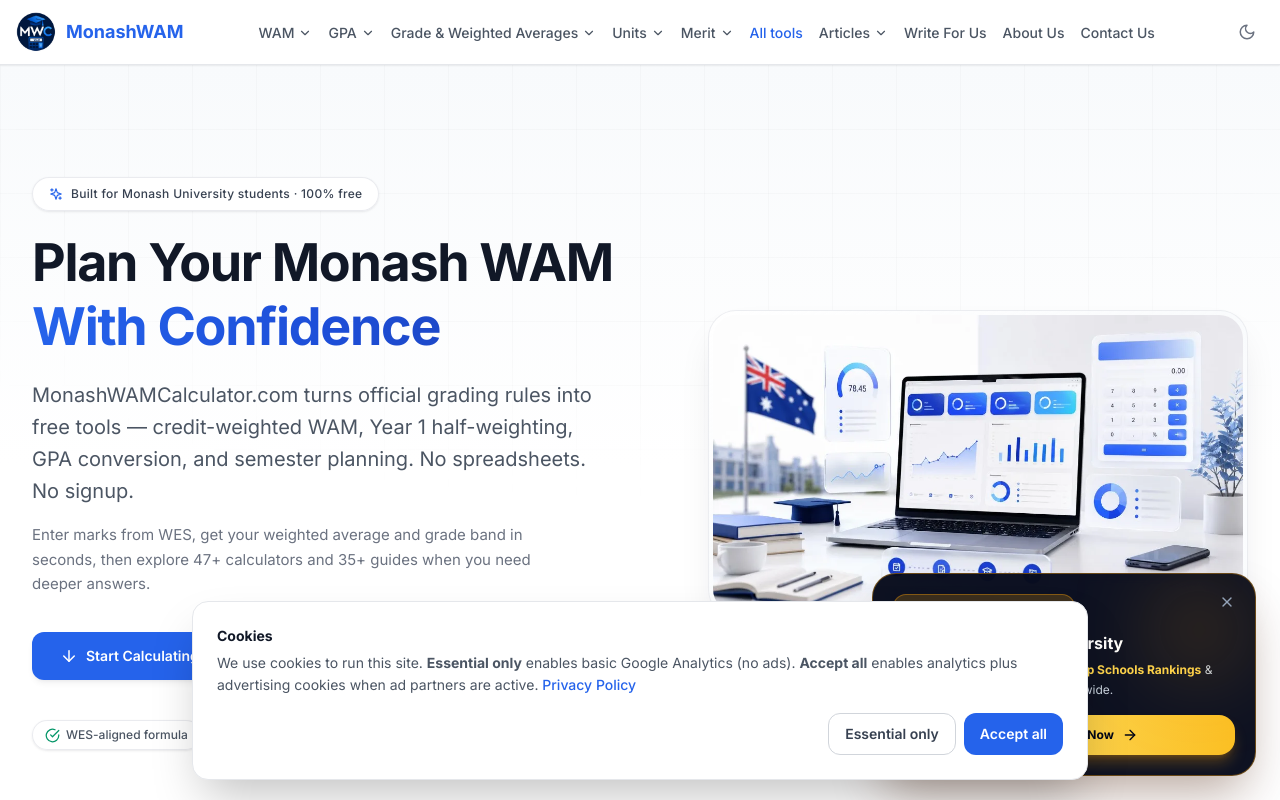
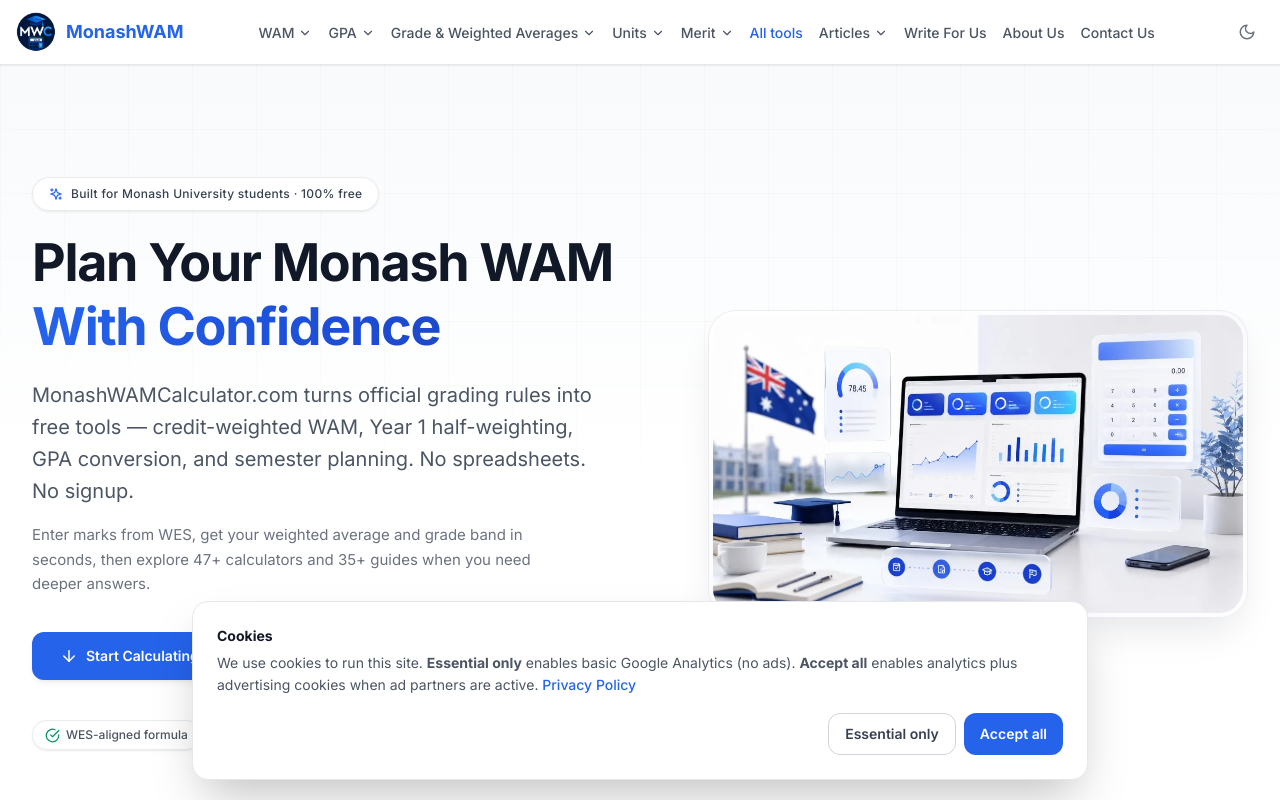
Before and after one commit to asbusiness276-cyber/monash-wam-calculator, a React (Vite) app: page / in a window 1280 px wide. Shown: the top 800 px of the page. Built offline with nearby package versions, Linux system fonts and the light colour scheme.

Commit message:
Enforce strict limit of maximum 1 ad banner per page

```diff
--- a/src/App.tsx
+++ b/src/App.tsx
@@ -4,7 +4,6 @@
 import Footer from './components/Footer';
 import CookieConsent from './components/CookieConsent';
 import PageLoader from './components/PageLoader';
-import TopSchoolsPromoBanner from './components/TopSchoolsPromoBanner';
 import Home from './pages/Home';
 
 const WAMtoGPA = lazy(() => import('./pages/WAMtoGPA'));
@@ -162,7 +161,6 @@
         {getPage(path)}
       </main>
       <Footer />
-      <TopSchoolsPromoBanner variant="floating" />
       <CookieConsent />
     </div>
   );
--- a/src/pages/ArticlePost.tsx
+++ b/src/pages/ArticlePost.tsx
@@ -235,8 +235,6 @@
               })}
             </div>
 
-            <TopSchoolsPromoBanner variant="inline" className="my-8" />
-
             <ArticleFaqs items={article.faqs} />
 
             <ArticleAuthorBio />
```
